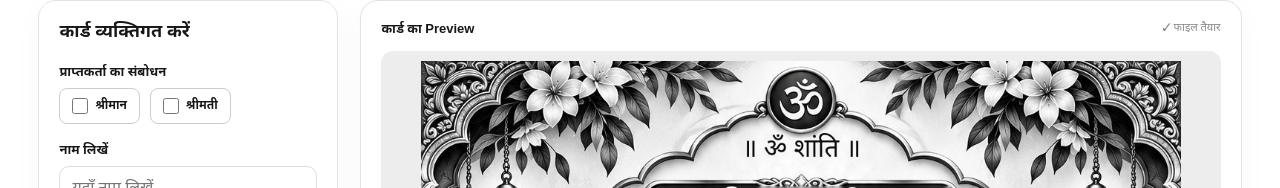
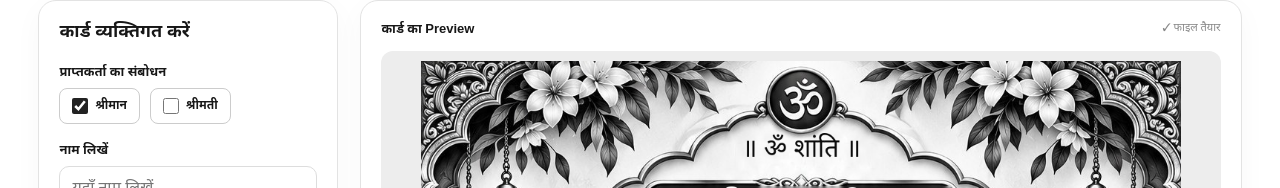
Before and after one commit to ashoosingh6-spec/shradhanjali, a Next.js app: page / in a window 1280 px wide. Shown: the part 161-349 px from the top of the page. Built offline with nearby package versions, Linux system fonts and the light colour scheme; no server answers; the database is empty.

Commit message:
Update page.tsx

```diff
--- a/app/page.tsx
+++ b/app/page.tsx
@@ -15,7 +15,7 @@ export default function Home() {
  const [content,setContent]=useState<CardContent>(defaultContent as CardContent);
  const [customCss,setCustomCss]=useState("");
  const [recipient,setRecipient]=useState("");
- const [recipientTitle,setRecipientTitle]=useState<"श्रीमान्"|"श्रीमती">("श्रीमान्");
+ const [recipientTitle,setRecipientTitle]=useState<"श्रीमान"|"श्रीमती">("श्रीमान");
  const [format,setFormat]=useState<Fmt>("pdf");
  const [design,setDesign]=useState<Design>(1);
  const [status,setStatus]=useState("");
```
